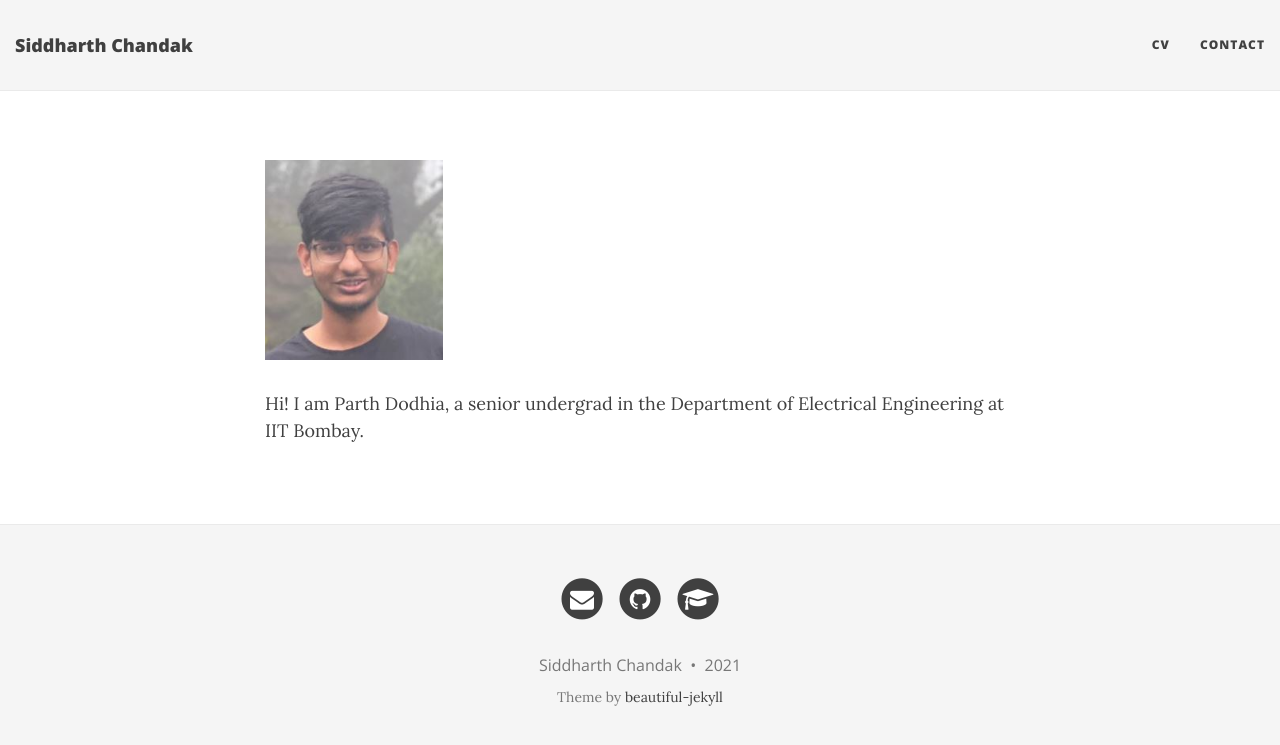
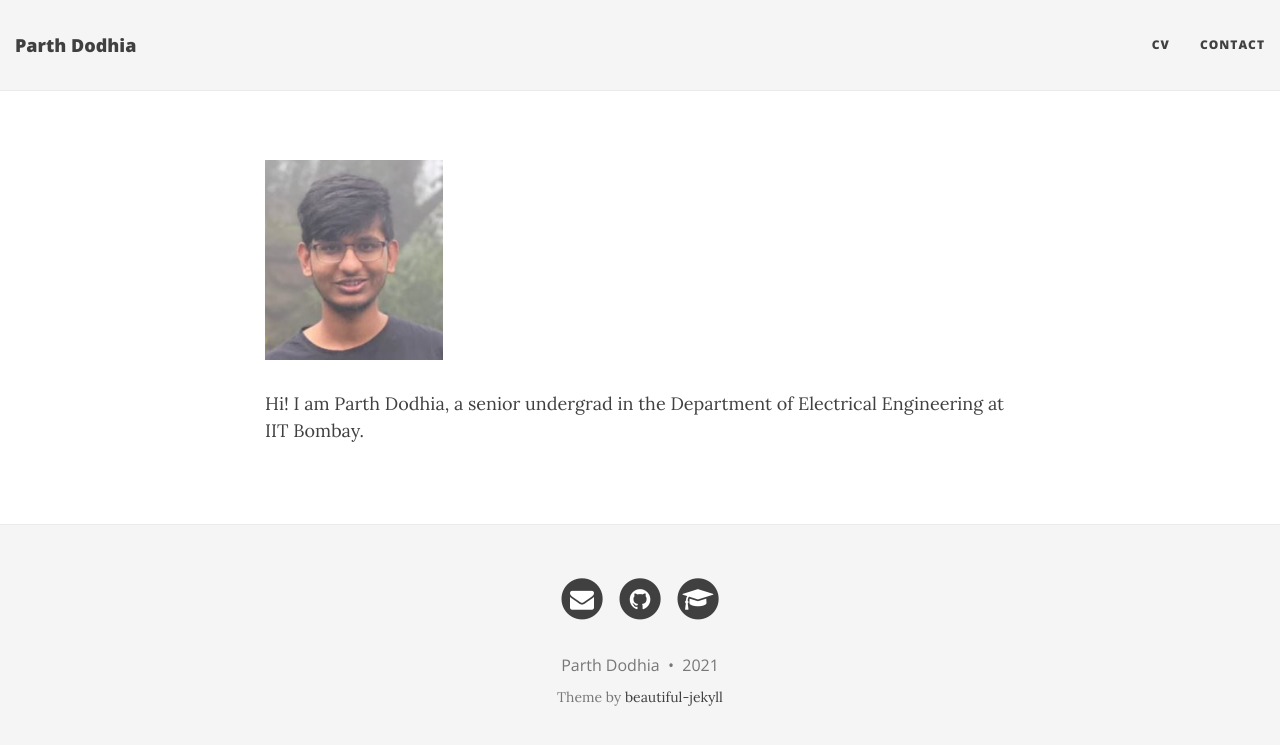
Before and after one commit to pdudeia/pdudeia.github.io, a Jekyll site: the page built from index.md, in a window 1280 px wide. Shown: the top 745 px of the page. Built offline with Jekyll 4.4.1, drawn with Linux system fonts in a browser that asks for light colours; nearby versions of some CDN libraries.

Commit message:
Update _config.yml

```diff
--- a/_config.yml
+++ b/_config.yml
@@ -1,7 +1,7 @@
 # --- General options --- #
 
 # Name of website
-title: Siddharth Chandak
+title: Parth Dodhia
 
 # Short description of your site
 description: My personal website
@@ -61,16 +61,16 @@ footer-link-col: "#404040"
 # Change all these values or delete the ones you don't want.
 # Important: you must keep the "name" parameter, everything else you can remove
 author:
-  name: Siddharth Chandak
+  name: Parth Dodhia
 
 # Select your active Social Network Links.
 # Uncomment the links you want to show in the footer and add your information to each link.
 # You can reorder the items to define the link order.
 # If you want to add a new link that isn't here, you'll need to also edit the file _data/SocialNetworks.yml
 social-network-links:
-  email: "chandak1299@gmail.com"
-  github: chandak1299
-  googlescholar: "citations?user=czi8jdYAAAAJ"
+  email: "parthdoh@gmail.com"
+  github: pdudeia
+  googlescholar: "citations?user=rV2l8iAAAAAJ&hl"
 #  reddit: yourname
 #  linkedin: daattali
 #  xing: yourname
```
